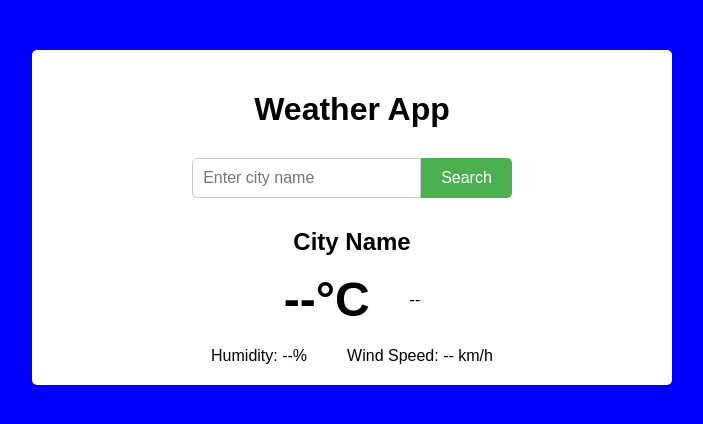
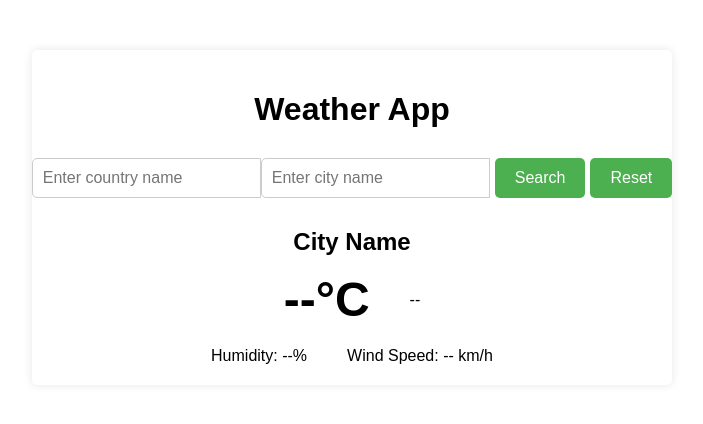
Before and after one commit to nuwan-vpn/The-Odin-Project-Weather-App, a website: page src/template.html in a window 1280 px wide. Shown: the whole page, without its empty margins (288-991 px from the left). Drawn offline with Linux system fonts and the light colour scheme.

Commit message:
Add country search input and reset button

```diff
--- a/src/index.js
+++ /dev/null
@@ -1 +0,0 @@
-alert("weather")
--- a/src/styles.css
+++ b/src/styles.css
@@ -3,7 +3,7 @@ body {
     font-family: Arial, sans-serif;
     margin: 0;
     padding: 0;
-    background-color: blue;
+    background-color: #fff;
   }
 
   .container {
@@ -27,20 +27,21 @@ body {
     margin-bottom: 30px;
   }
 
-  #city-input {
+  #city-input, #country-input {
     padding: 10px;
     font-size: 16px;
     border: 1px solid #ccc;
     border-radius: 5px 0 0 5px;
   }
 
-  #search-btn {
+  #search-btn, #reset-btn {
     padding: 10px 20px;
+    margin-left: 5px;
     font-size: 16px;
     background-color: #4caf50;
     color: #fff;
     border: none;
-    border-radius: 0 5px 5px 0;
+    border-radius: 5px 5px 5px 5px;
     cursor: pointer;
   }
 
--- a/src/template.html
+++ b/src/template.html
@@ -10,8 +10,10 @@
     <div class="container">
         <h1>Weather App</h1>
         <div class="search-box">
-          <input type="text" placeholder="Enter city name" id="city-input">
-          <button id="search-btn">Search</button>
+            <input type="text" placeholder="Enter country name" id="country-input">
+            <input type="text" placeholder="Enter city name" id="city-input">
+            <button id="search-btn">Search</button>
+            <button id="reset-btn">Reset</button>
         </div>
         <div class="weather-info">
           <div class="location">
```
